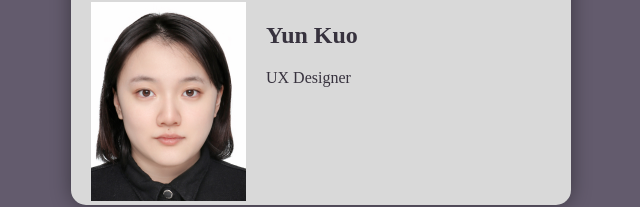
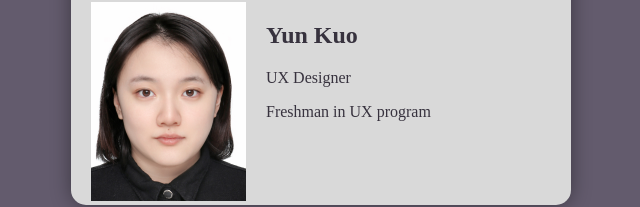
Before and after one commit to YK067/html-getting-started, a plain HTML site: page index.html in a window 1280 px wide. Shown: the part 195-402 px from the top of the page, without its empty margins (319-959 px from the left). Drawn offline with Linux system fonts and the light colour scheme.

Commit message:
update index.html

```diff
--- a/index.html
+++ b/index.html
@@ -14,6 +14,7 @@
       <img alt="Headshot of Yun Kuo"src="YunK.png"/>
       <h2>Yun Kuo</h2>
       <p>UX Designer</p>
+      <p>Freshman in UX program </p>
    </div>
   </body>
 </html>
```
